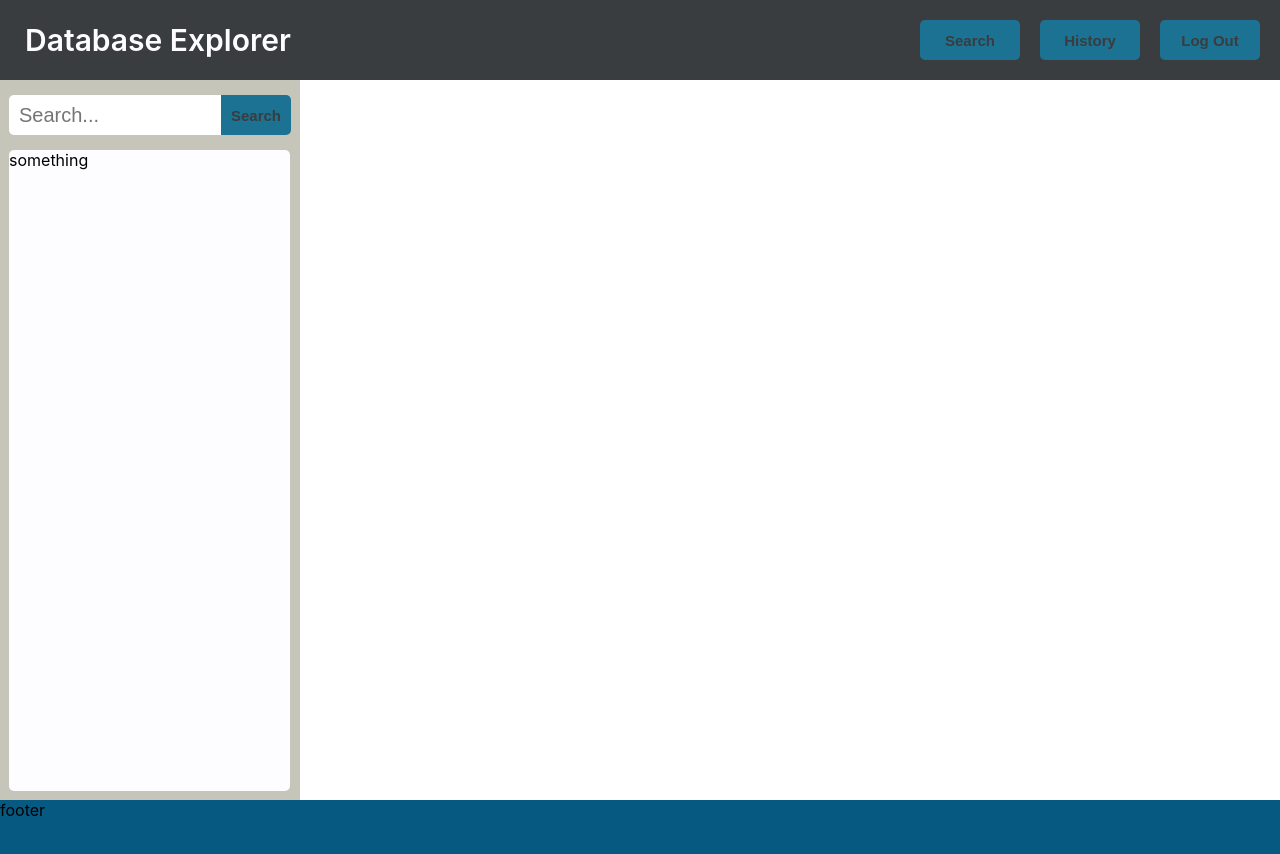
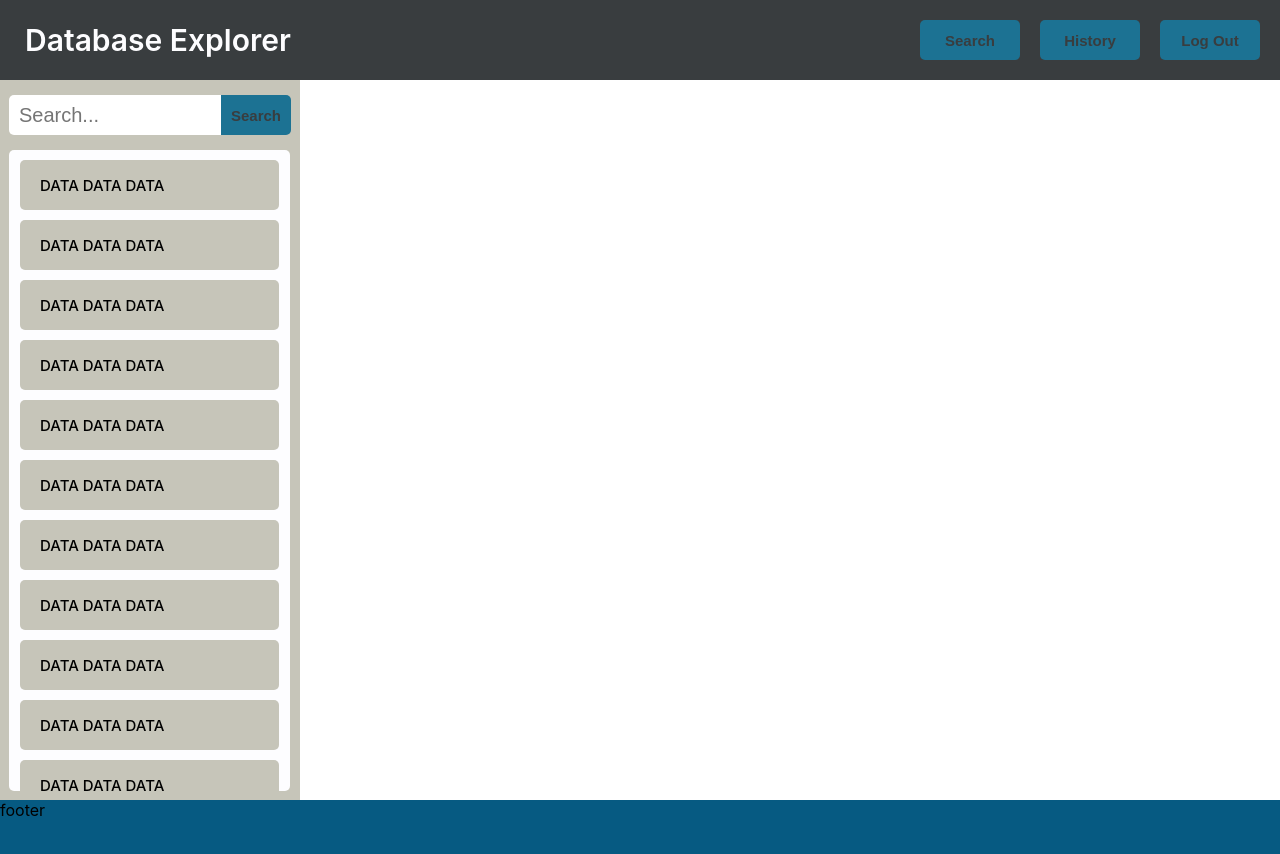
Before and after one commit to williamcd/ResumeProject, a React (Create React App) app in the folder client/: page /search in a window 1280 px wide. Shown: the top 854 px of the page. Built offline with nearby package versions, Linux system fonts and the light colour scheme.

Commit message:
styled results tab

```diff
--- a/client/src/components/Search.js
+++ b/client/src/components/Search.js
@@ -10,12 +10,62 @@ class Search extends Component {
                         <Input1 placeholder="Search..."></Input1>
                         <Button1>Search</Button1>
                     </SearchBar>
-                    <ResultsBar>something</ResultsBar>
+                    <ResultsBar>
+                        <Result>DATA DATA DATA</Result>
+                        <Result>DATA DATA DATA</Result>
+                        <Result>DATA DATA DATA</Result>
+                        <Result>DATA DATA DATA</Result>
+                        <Result>DATA DATA DATA</Result>
+                        <Result>DATA DATA DATA</Result>
+                        <Result>DATA DATA DATA</Result>
+                        <Result>DATA DATA DATA</Result>
+                        <Result>DATA DATA DATA</Result>
+                        <Result>DATA DATA DATA</Result>
+                        <Result>DATA DATA DATA</Result>
+                        <Result>DATA DATA DATA</Result>
+                        <Result>DATA DATA DATA</Result>
+                        <Result>DATA DATA DATA</Result>
+                        <Result>DATA DATA DATA</Result>
+                        <Result>DATA DATA DATA</Result>
+                        <Result>DATA DATA DATA</Result>
+                        <Result>DATA DATA DATA</Result>
+                        <Result>DATA DATA DATA</Result>
+                        <Result>DATA DATA DATA</Result>
+                        <Result>DATA DATA DATA</Result>
+                        <Result>DATA DATA DATA</Result>
+                        <Result>DATA DATA DATA</Result>
+                        <Result>DATA DATA DATA</Result>
+                        <Result>DATA DATA DATA</Result>
+                        <Result>DATA DATA DATA</Result>
+                        <Result>DATA DATA DATA</Result>
+                        <Result>DATA DATA DATA</Result>
+                        <Result>DATA DATA DATA</Result>
+                        <Result>DATA DATA DATA</Result>
+                        <Result>DATA DATA DATA</Result>
+                        <Result>DATA DATA DATA</Result>
+                        <Result>DATA DATA DATA</Result>
+                        <Result>DATA DATA DATA</Result>
+                        <Result>DATA DATA DATA</Result>
+                    </ResultsBar>
                 </LeftTab>
             </div>
         );
     }
 }
+const Result = styled.li`
+    font-weight: 500;
+    font-size: 15px;
+    list-style-type: none;
+    width: 85%;
+    height: 50px;
+    min-height: 50px;
+    background-color: #C6C5B9;
+    margin-top: 10px;
+    border-radius: 5px;
+    align-items: center;
+    display: flex;
+    padding-left: 20px;
+`
 const LeftTab = styled.div`
     width: 300px;
     height: 90vh;
@@ -32,6 +82,10 @@ const ResultsBar = styled.div`
     height: 100%;
     margin-top: 15px;
     background-color: #FDFDFF;
+    display: flex;
+    align-items: center;
+    flex-direction: column;
+    overflow: scroll;
 `
 const SearchBar = styled.div`
     width: 100%;
```
